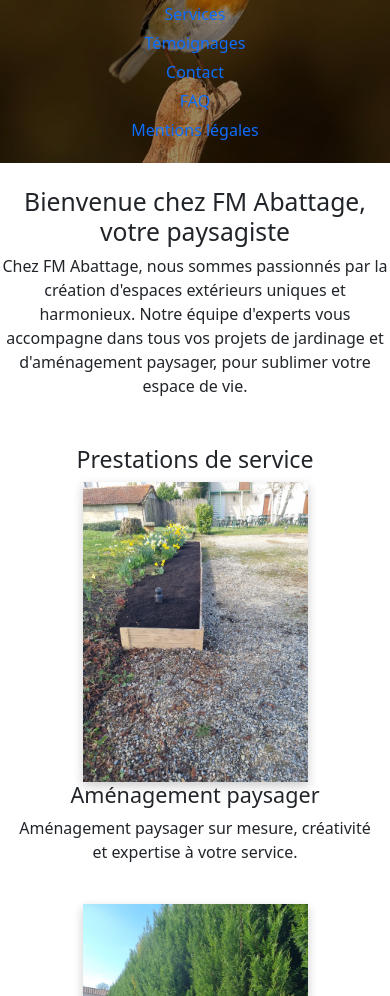
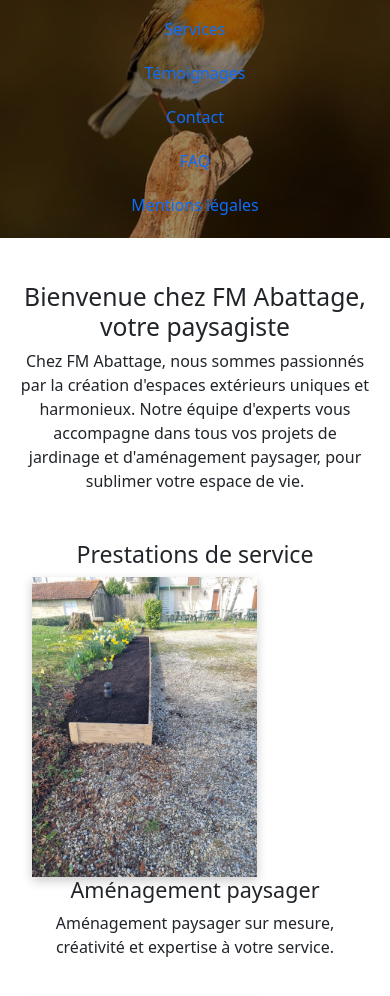
Before and after one commit to Lydie-pixel/fm_abattage, a plain HTML site: page index.html in a window 390 px wide. Shown: the part 145-1141 px from the top of the page. Drawn offline with nearby package versions, Linux system fonts and the light colour scheme.

Commit message:
Dernier ajout en CSS

```diff
--- a/asset/css/general.css
+++ b/asset/css/general.css
@@ -6,14 +6,54 @@
   --brown-dark: #65542F;
 }
 
+*{
+  box-sizing: border-box;
+  margin: 0;
+  padding: 0;
+}
+
+main {
+  max-width: 1100px;
+  margin: auto;
+  padding: 20px;
+}
+
+body {
+  line-height: 1.6;
+  font-family: Arial, sans-serif;
+}
+
+h1, h2, h3 {
+  margin-bottom: 15px;
+  text-align: center;
+}
+
+p {
+  margin-bottom: 15px;
+}
+
+section h2,
+section h3 {
+  text-align: center;
+}
+
+section button {
+  display: block;
+  margin: 30px auto;
+}
+
+button {
+  display: block;
+  margin: 20px auto;
+}
+
 header {
   background-image: url("../../asset/img/banner/oiseaux.jpg");
   background-size: cover;
   background-position: center;
   background-repeat: no-repeat;
-
+  padding: 40px 0;
   min-height: 120px;
-
   position: relative;
 }
 
@@ -35,6 +75,45 @@ header > .container {
 .logo {
   height: 80px;
   width: auto;
+}
+
+nav a {
+  text-decoration: none;
+  transition: 0.3s;
+}
+
+nav a:hover {
+  opacity: 0.8;
+}
+
+section img {
+  max-height: 300px;
+  object-fit: cover;
+  box-shadow: 0 4px 10px rgba(0,0,0,0.2);
+}
+
+.card, .col-md-4 {
+  transition: transform 0.3s, box-shadow 0.3s;
+}
+
+.card:hover, .col-md-4:hover {
+  transform: translateY(-5px);
+  box-shadow: 0 8px 20px rgba(0,0,0,0.2);
+}
+
+.card {
+  border-radius: 12px;
+  transition: transform 0.2s ease;
+}
+
+.card:hover {
+  transform: translateY(-5px);
+}
+
+img {
+  max-width: 100%;
+  height: auto;
+  display: block;
 }
 
 /* Téléphone*/
@@ -68,29 +147,14 @@ header > .container {
     text-align: center;
   }
 
+    nav {
+    display: flex;
+    flex-direction: column;
+    gap: 10px;
+    text-align: center;
+  }
+
+  .col-md-4 {
+    margin-bottom: 20px;
+  }
 }
-
-nav a {
-  text-decoration: none;
-  transition: 0.3s;
-}
-
-nav a:hover {
-  text-decoration: underline;
-  opacity: 0.8;
-}
-
-section img {
-  max-height: 300px;
-  object-fit: cover;
-  box-shadow: 0 4px 10px rgba(0,0,0,0.2);
-}
-
-.card, .col-md-4 {
-  transition: transform 0.3s, box-shadow 0.3s;
-}
-
-.card:hover, .col-md-4:hover {
-  transform: translateY(-5px);
-  box-shadow: 0 8px 20px rgba(0,0,0,0.2);
-}
--- a/index.html
+++ b/index.html
@@ -42,7 +42,7 @@
                         <p>Entretien régulier pour un jardin florissant toute l'année.</p>
                     </div>
                 </div>
-                <div>
+                <div class="text-center">
                     <button class="btn btn-primary px-4">Plus d'informations</button>
                 </div>
             </section>
```
Also changed, not shown: pages/legal.html (+3 -1 lines).
